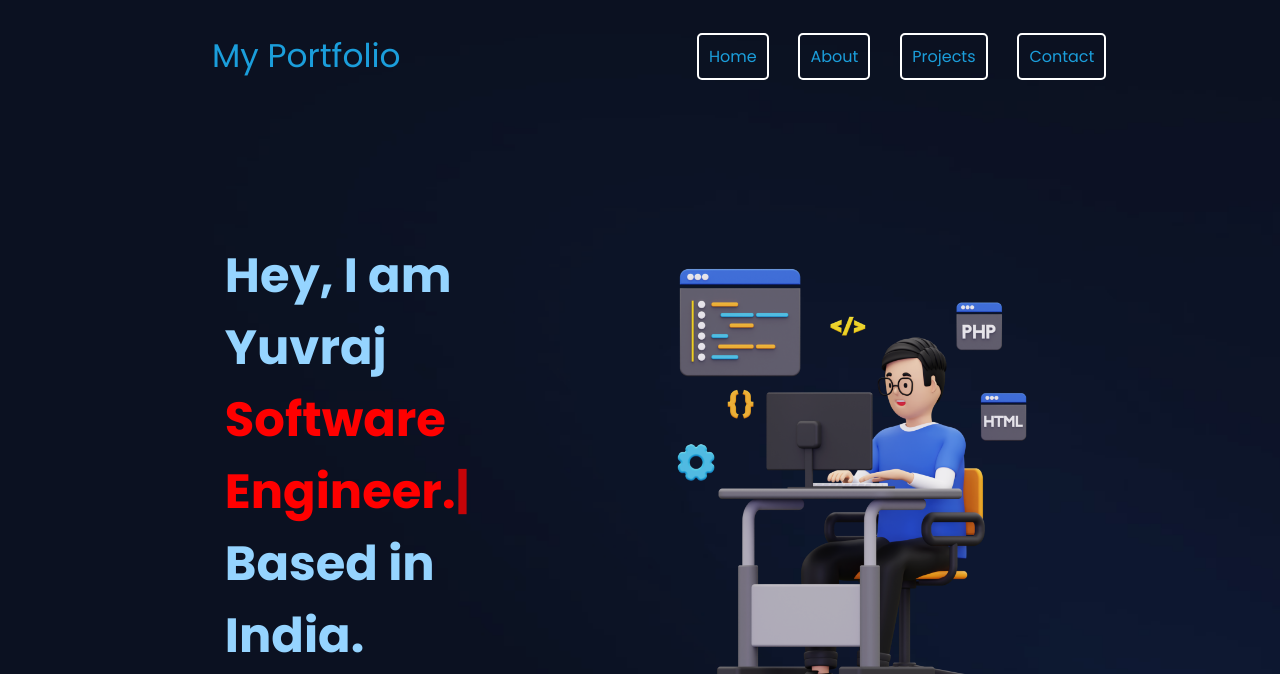
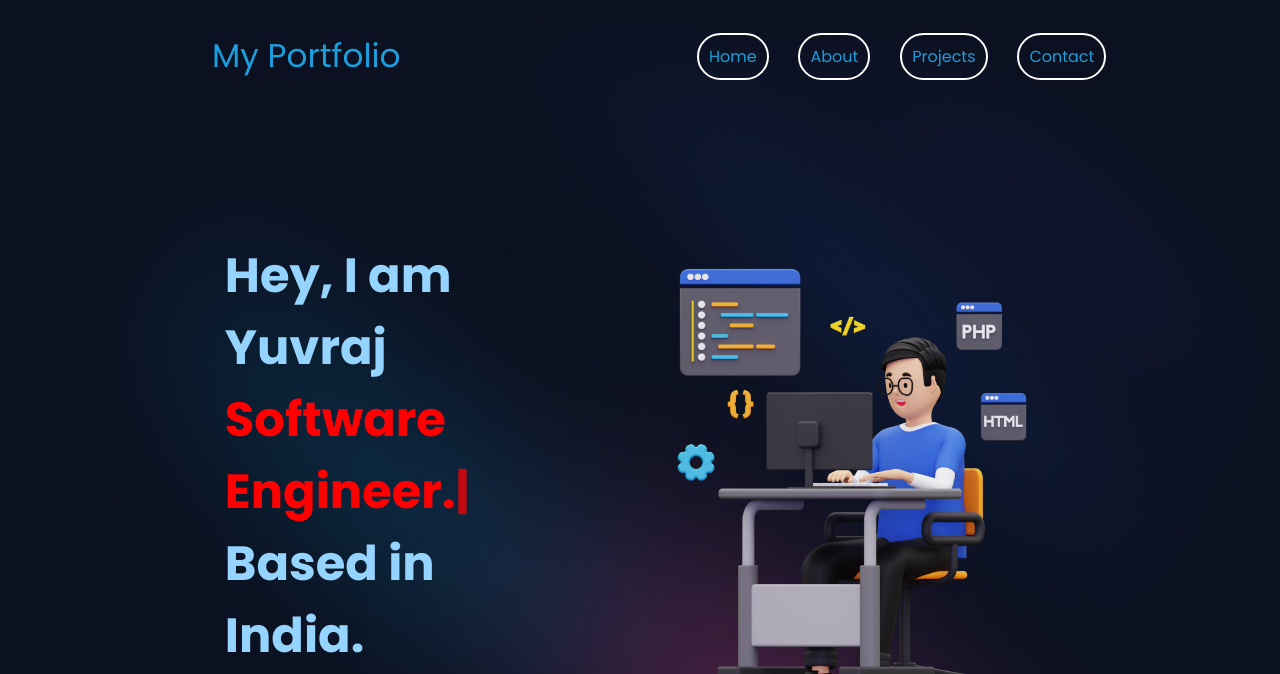
Before and after one commit to 18yuv/Portfolio-web, a plain HTML site: page index.html in a window 1280 px wide. Shown: the top 674 px of the page. Drawn offline with nearby package versions, Linux system fonts and the light colour scheme.

Commit message:
Upgraded design

```diff
--- a/style.css
+++ b/style.css
@@ -17,7 +17,7 @@ html {
 
 body{
     background-image: url("Assets/hero-bg.jpg");
-    background-size: cover;
+    background-size: contain;
     background-position: center;
 }
 
@@ -64,7 +64,7 @@ nav{
     text-decoration: none;
     color: var(--secondary-color);
     padding: 10px;
-    border-radius: 5px;
+    border-radius: 30px;
     margin-right: 2vw;
     border: 2px solid white;
 }
@@ -256,7 +256,7 @@ a{
 
 .nav-links a:hover{
     background-color: #fff;
-    box-shadow: 0 0 1vh 0.2vh var(--secondary-color);
+    box-shadow: 0 0 1vh 0.2vh white;
 }
 
 .box{
```
